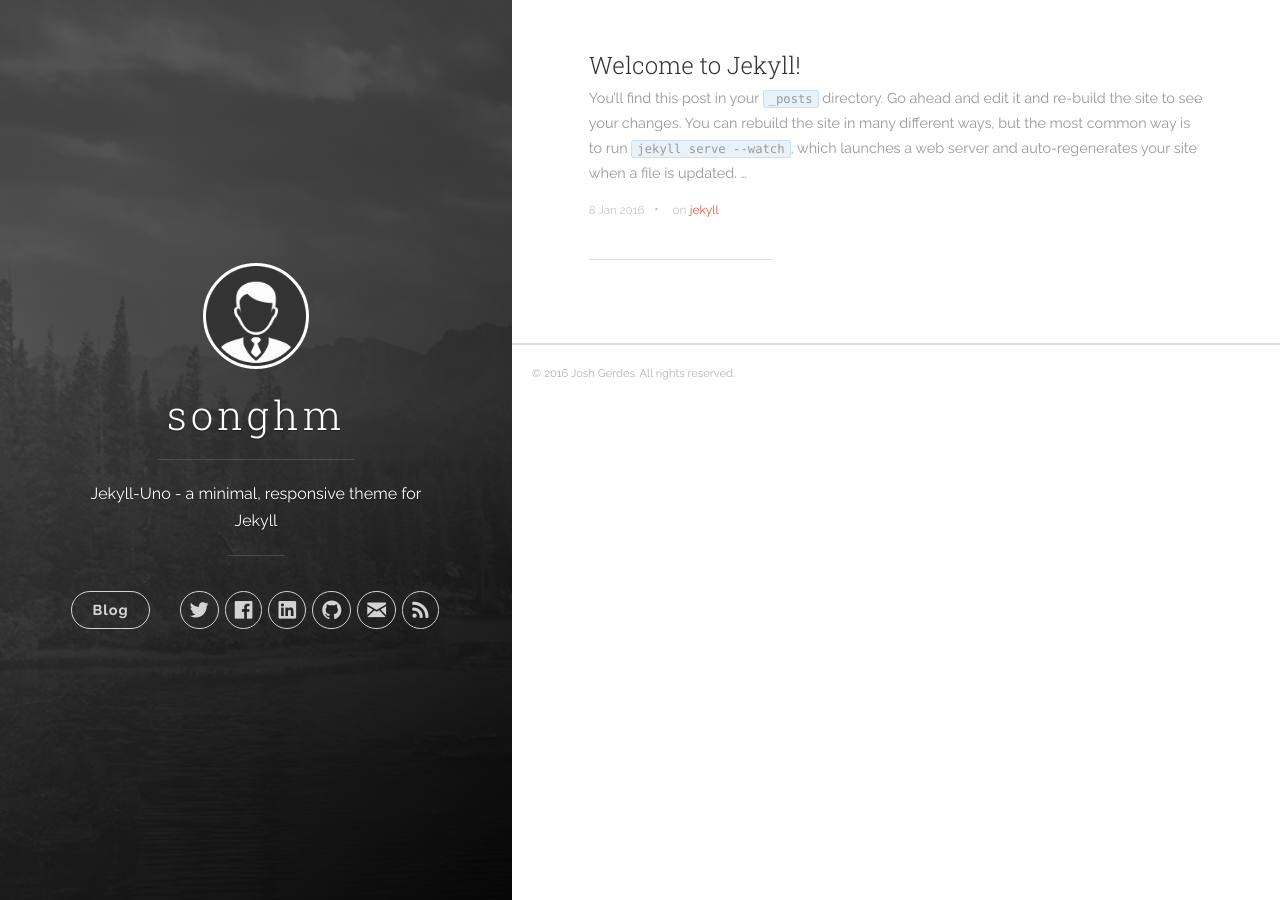
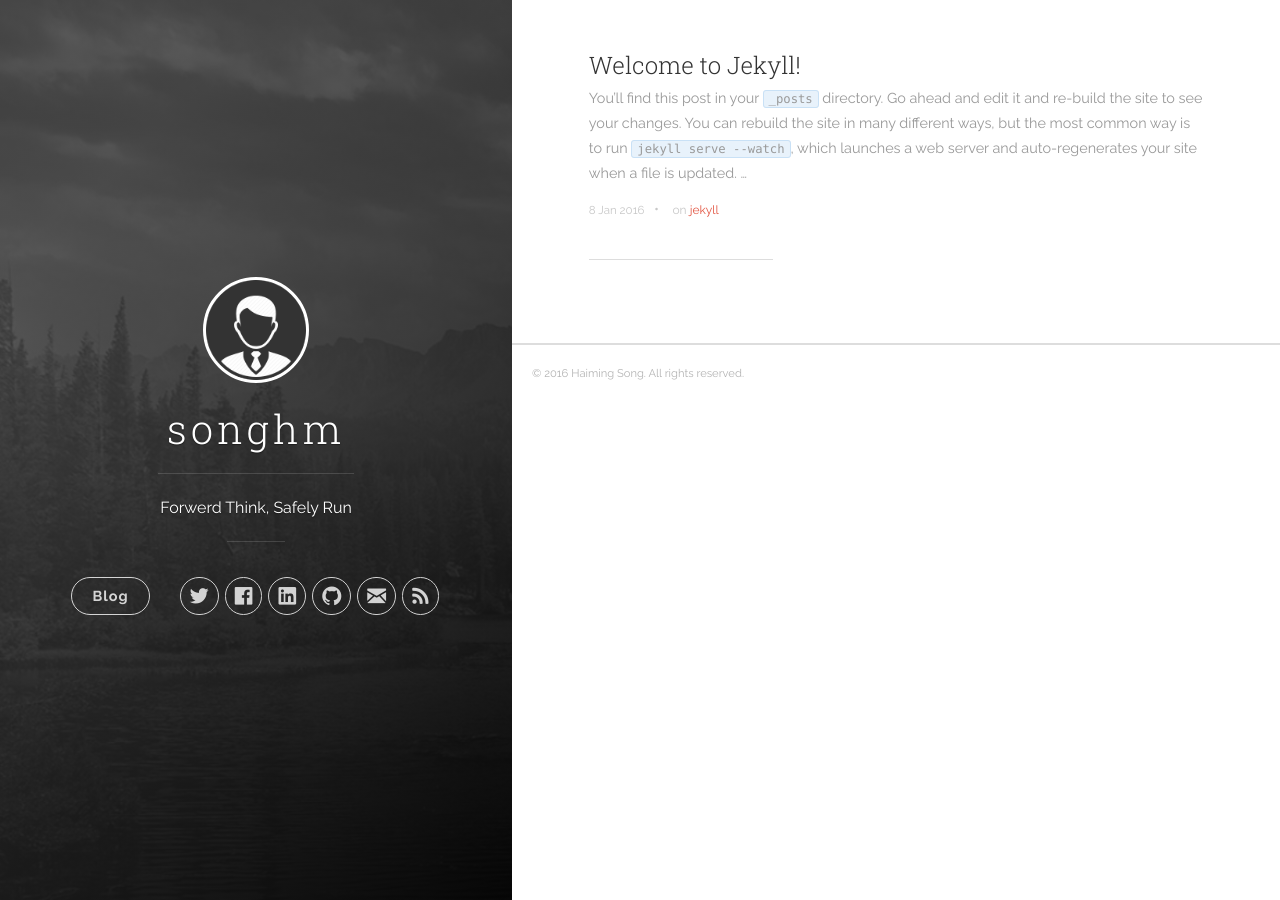
Before and after one commit to banjin/banjin.github.io, a Jekyll site: the page built from index.html, in a window 1280 px wide. Built offline with Jekyll 4.4.1, drawn with Linux system fonts in a browser that asks for light colours; nearby versions of some CDN libraries; the list of posts is cut into pages by our own code.

Commit message:
修改配置文件

```diff
--- a/_config.yml
+++ b/_config.yml
@@ -1,19 +1,18 @@
 # Site settings
 title: songhm
-description: 'Jekyll-Uno - a minimal, responsive theme for Jekyll'
+description: 'Forwerd Think, Safely Run'
 url: 'http://banjin.github.io'
 baseurl: '/'
 # google_analytics: 'UA-XXXXXX-X'
 # disqus_shortname: 'your-disqus-name'
 
 author:
-  name: 'Josh Gerdes'
-  email: josh@joshgerdes.com
-  twitter_username: joshgerdes
-  facebook_username: joshgerdes
-  github_username:  joshgerdes
-  linkedin_username:  joshgerdes
-
+  name: 'Haiming Song'
+  email: baliang616@163.com
+  twitter_username: songhaiming
+  facebook_username: Song Haiming
+  github_username:  banjin
+  linkedin_username:  Aaron
 defaults:
   -
     scope:
```
